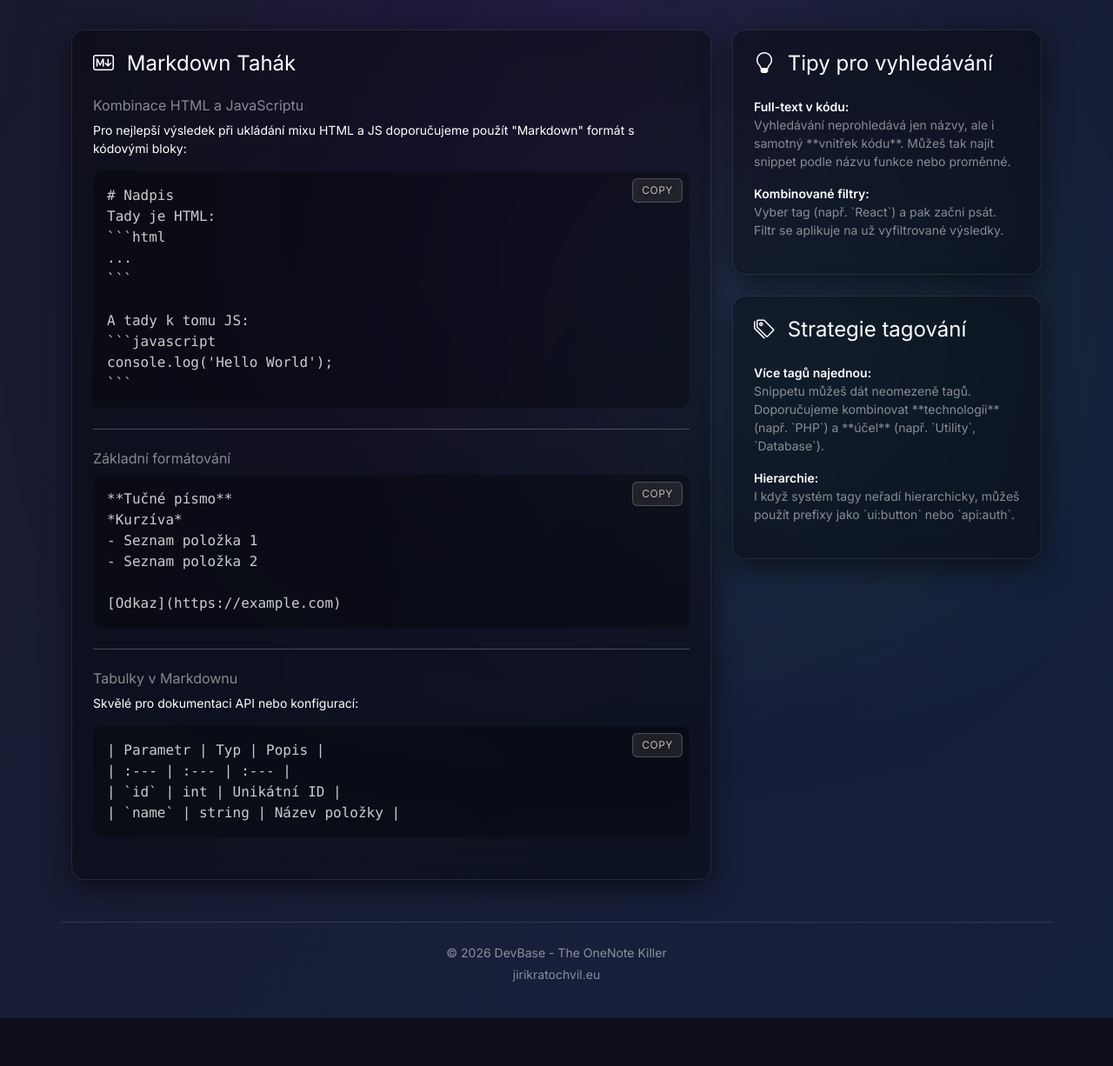
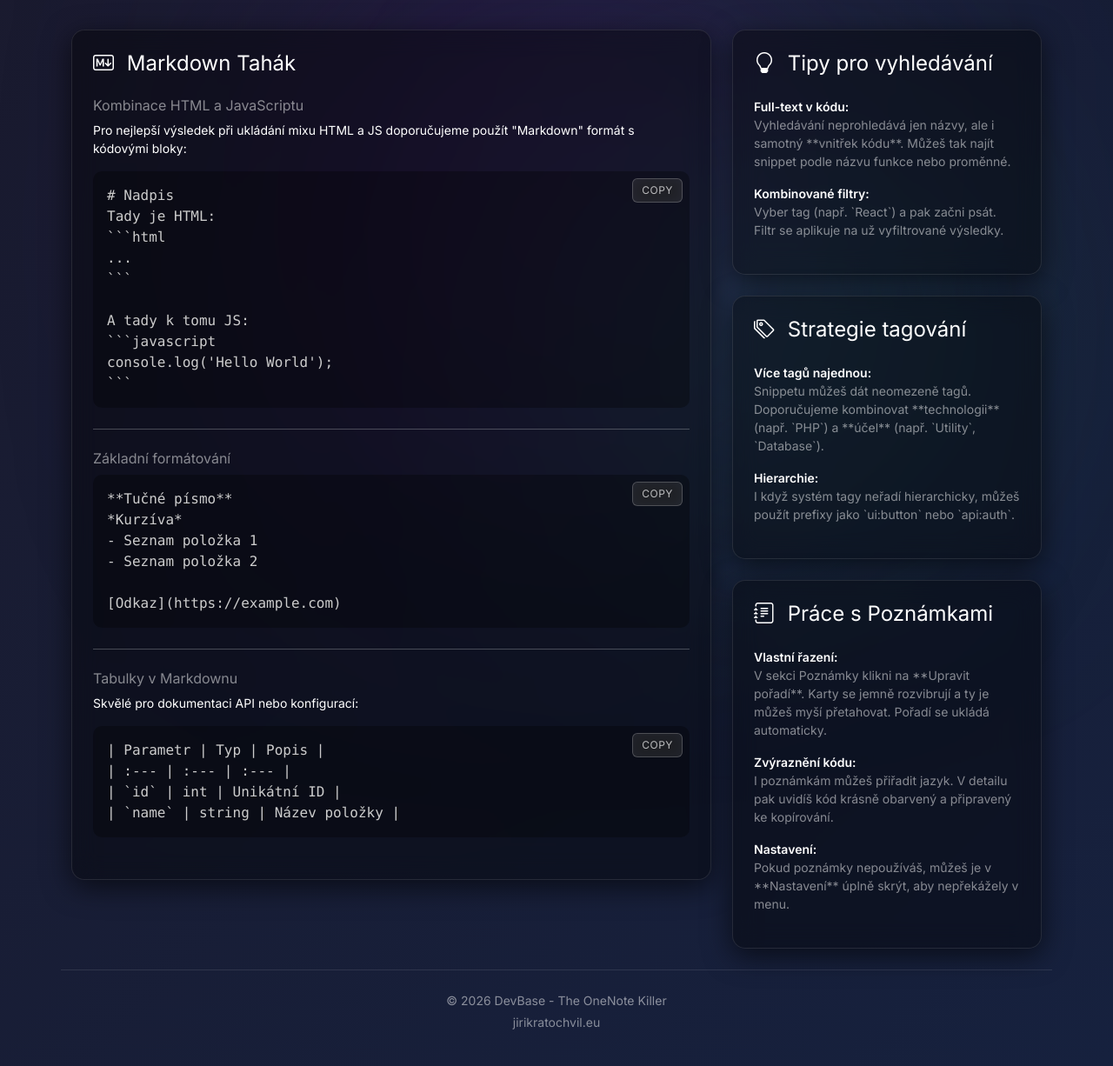
Before and after one commit to kratochvil1993/DEVBASE, a PHP site: page /help.php in a window 1280 px wide. Shown: the part 157-1383 px from the top of the page at 87% size. Before the commit the page ends 1328 px from the top, so only its background shows below. Run offline with PHP 8.4, Linux system fonts and the light colour scheme; data comes from the database, SQL or seed files in the repository; data that the repository does not hold is empty; some libraries are stand-ins or nearby versions.

Commit message:
feat: Introduce active state styling for tag filters, update edit icons to `bi-pencil`, and add a new 'Working with Notes' help section.

```diff
--- a/assets/css/style.css
+++ b/assets/css/style.css
@@ -252,6 +252,27 @@ pre[class*="language-"] {
     transform: translateY(0);
 }
 
+#tagFilters .btn.active {
+    position: relative;
+}
+
+#tagFilters .btn-outline-light.active {
+    background-color: transparent !important;
+    color: #fff !important;
+}
+
+#tagFilters .btn.active::after {
+  content: '';
+  position: absolute;
+  bottom: -9px;
+  left: 20%;
+  right: 20%;
+  height: 2px;
+  background: var(--tag-color, #fff);
+  border-radius: 2px;
+  opacity: 0.9;
+}
+
 .note-card {
     cursor: pointer;
     min-height: 180px;
--- a/help.php
+++ b/help.php
@@ -99,6 +99,24 @@ console.log('Hello World');
                 </li>
             </ul>
         </div>
+
+        <div class="glass-card p-4 mt-4">
+            <h4 class="text-white mb-4"><i class="bi bi-journal-text me-2"></i> Práce s Poznámkami</h4>
+            <ul class="text-white-50 small list-unstyled">
+                <li class="mb-3">
+                    <strong class="text-white d-block">Vlastní řazení:</strong>
+                    V sekci Poznámky klikni na **Upravit pořadí**. Karty se jemně rozvibrují a ty je můžeš myší přetahovat. Pořadí se ukládá automaticky.
+                </li>
+                <li class="mb-3">
+                    <strong class="text-white d-block">Zvýraznění kódu:</strong>
+                    I poznámkám můžeš přiřadit jazyk. V detailu pak uvidíš kód krásně obarvený a připravený ke kopírování.
+                </li>
+                <li class="mb-3">
+                    <strong class="text-white d-block">Nastavení:</strong>
+                    Pokud poznámky nepoužíváš, můžeš je v **Nastavení** úplně skrýt, aby nepřekážely v menu.
+                </li>
+            </ul>
+        </div>
     </div>
 </div>
 </div>
--- a/index.php
+++ b/index.php
@@ -46,11 +46,11 @@ include 'includes/header.php';
 
 <div class="row mb-5">
     <div class="col-md-8 mx-auto d-flex flex-wrap gap-2 justify-content-center" id="tagFilters">
-        <button class="btn btn-sm btn-outline-light rounded-pill px-3 active" data-tag="all">Vše</button>
+        <button class="btn btn-sm btn-outline-light rounded-pill px-3 active" data-tag="all" style="--tag-color: #fff;">Vše</button>
         <?php foreach ($tags as $tag): ?>
             <button class="btn btn-sm rounded-pill px-3 <?php echo empty($tag['color']) ? 'btn-outline-light' : ''; ?>"
                     data-tag="<?php echo htmlspecialchars($tag['name']); ?>"
-                    <?php if (!empty($tag['color'])) echo 'style="background-color: ' . htmlspecialchars($tag['color']) . '; color: #fff; border-color: ' . htmlspecialchars($tag['color']) . ';"'; ?>>
+                    style="--tag-color: <?php echo !empty($tag['color']) ? htmlspecialchars($tag['color']) : '#fff'; ?>; <?php if (!empty($tag['color'])) echo 'background-color: ' . htmlspecialchars($tag['color']) . '; color: #fff; border-color: ' . htmlspecialchars($tag['color']) . ';'; ?>">
                 <?php echo htmlspecialchars($tag['name']); ?>
             </button>
         <?php endforeach; ?>
@@ -159,7 +159,7 @@ include 'includes/header.php';
                                 <button class="btn btn-sm btn-link text-white-50 p-0"
                                         onclick="openEditModal(<?php echo htmlspecialchars(json_encode($snippet), ENT_QUOTES, 'UTF-8'); ?>)"
                                         title="Upravit">
-                                    <i class="bi bi-pencil-square"></i>
+                                    <i class="bi bi-pencil"></i>
                                 </button>
                                 <form method="POST" class="d-inline" onsubmit="return confirm('Opravdu chcete tento snipet smazat?');">
                                     <input type="hidden" name="action" value="delete_snippet">
--- a/manage.php
+++ b/manage.php
@@ -125,7 +125,7 @@ include 'includes/header.php';
                                         <button class="btn btn-sm btn-outline-light border-0 px-2"
                                                 onclick='openEditModal(<?php echo htmlspecialchars(json_encode($snippet), ENT_QUOTES, 'UTF-8'); ?>)'
                                                 title="Upravit">
-                                            <i class="bi bi-pencil-square"></i>
+                                            <i class="bi bi-pencil"></i>
                                         </button>
                                         <form method="POST" class="d-inline" onsubmit="return confirm('Opravdu chcete tento snipet smazat?');">
                                             <input type="hidden" name="action" value="delete_snippet">
--- a/notes.php
+++ b/notes.php
@@ -87,7 +87,7 @@ include 'includes/header.php';
                                 <button class="btn btn-sm btn-link text-white-50 p-0 edit-icon"
                                         onclick="openEditNoteModal(<?php echo htmlspecialchars(json_encode($note), ENT_QUOTES, 'UTF-8'); ?>)"
                                         title="Upravit">
-                                    <i class="bi bi-pencil-square"></i>
+                                    <i class="bi bi-pencil"></i>
                                 </button>
                                 <form method="POST" class="d-inline" onsubmit="return confirm('Opravdu chcete tuto poznámku smazat?');">
                                     <input type="hidden" name="action" value="delete_note">
```
Also changed, not shown: settings.php (+23 -22 lines), readme.md.
